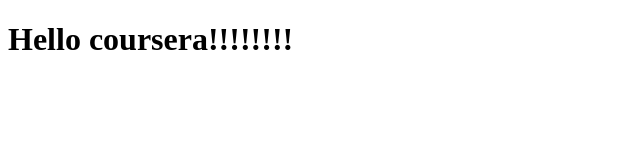
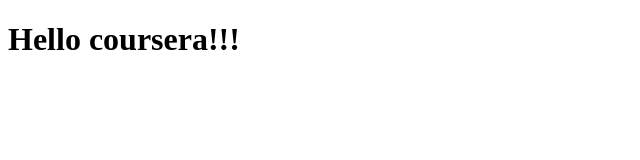
Before and after one commit to Lori-Loha/coursera-test, a plain HTML site: page site/index.html in a window 1280 px wide. Shown: the full height of the page, 0-640 px from the left. Drawn offline with Linux system fonts and the light colour scheme.

Commit message:
Update index.html

```diff
--- a/site/index.html
+++ b/site/index.html
@@ -4,6 +4,6 @@
         <title>Hello Coursera!</title>
     </head>
     <body>
-        <h1>Hello coursera!!!!!!!!</h1>
+        <h1>Hello coursera!!!</h1>
     </body>
 </html>
```
